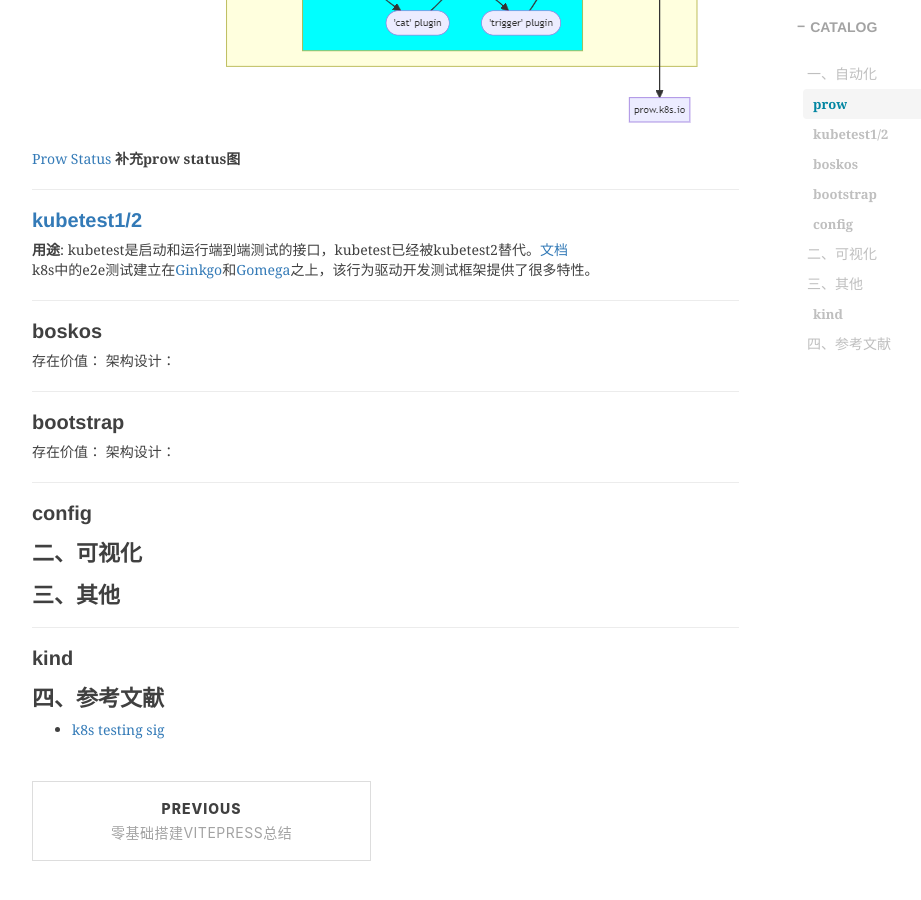
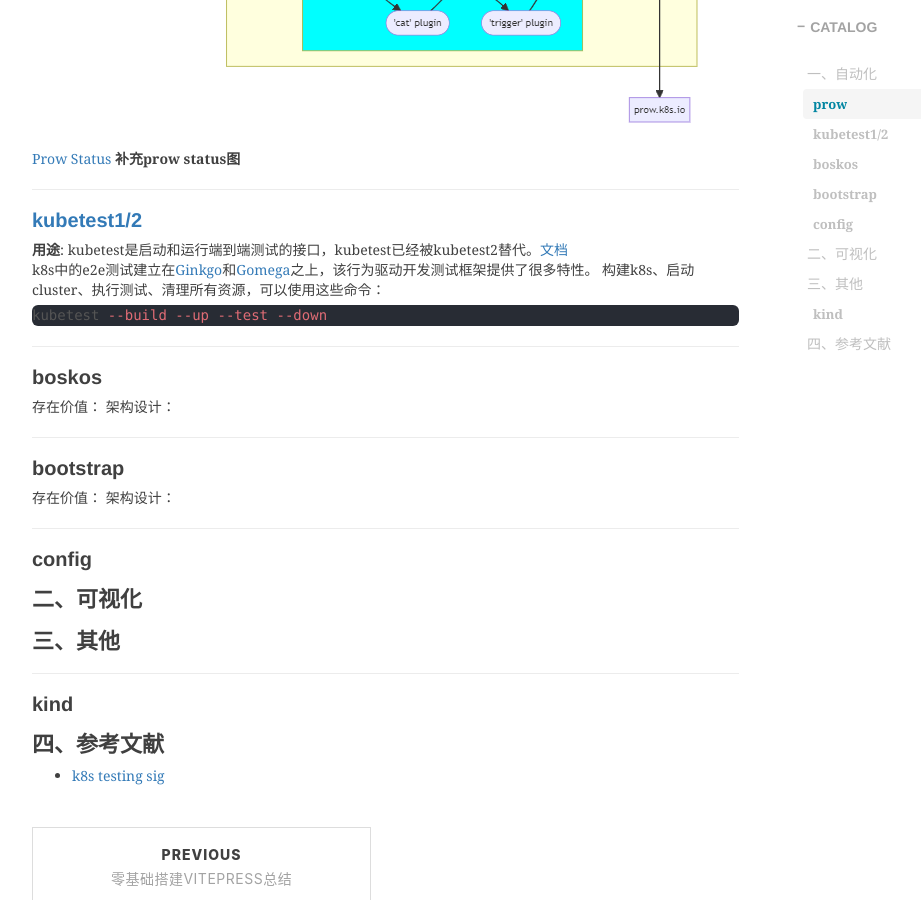
Before and after one commit to shihai1991/shihai1991.github.io, a Jekyll site: the page built from _posts/2023-06-12-kubernetes-test-sig组.md, in a window 1280 px wide and 900 px high, scrolled down 2263 px. Shown: the whole window, without its empty margins (233-1154 px from the left). Built offline with Jekyll 4.4.1, drawn with Linux system fonts in a browser that asks for light colours; nearby versions of some CDN libraries; comment, search, counter and statistics services are not loaded.

Commit message:
Update 2023-06-12-kubernetes-test-sig组.md

````diff
--- a/_posts/2023-06-12-kubernetes-test-sig组.md
+++ b/_posts/2023-06-12-kubernetes-test-sig组.md
@@ -36,6 +36,10 @@
 ## [kubetest1/2](https://github.com/kubernetes/test-infra/tree/master/kubetest)
 **用途**: kubetest是启动和运行端到端测试的接口，kubetest已经被kubetest2替代。[文档](https://github.com/kubernetes/community/blob/master/contributors/devel/sig-testing/e2e-tests.md)
 k8s中的e2e测试建立在[Ginkgo](https://onsi.github.io/ginkgo)和[Gomega](https://onsi.github.io/gomega)之上，该行为驱动开发测试框架提供了很多特性。
+构建k8s、启动cluster、执行测试、清理所有资源，可以使用这些命令：
+```shell
+kubetest --build --up --test --down
+```
 
 ## boskos
 存在价值：
````
